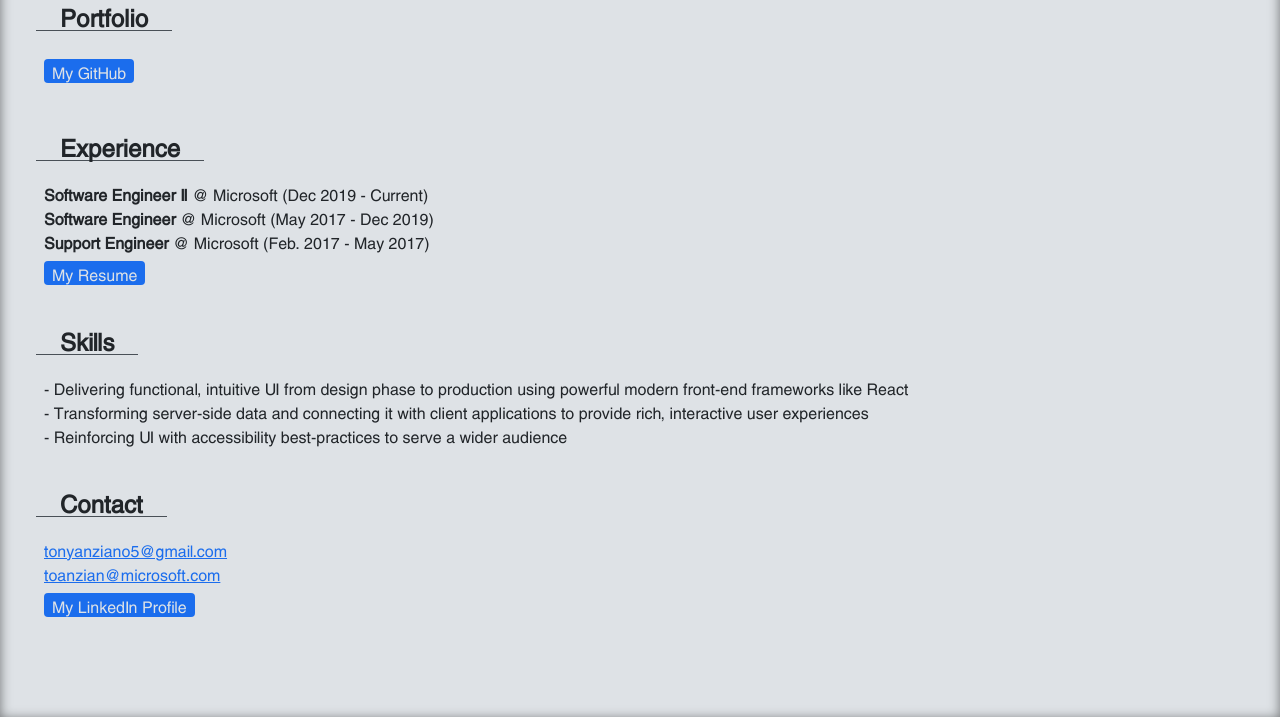
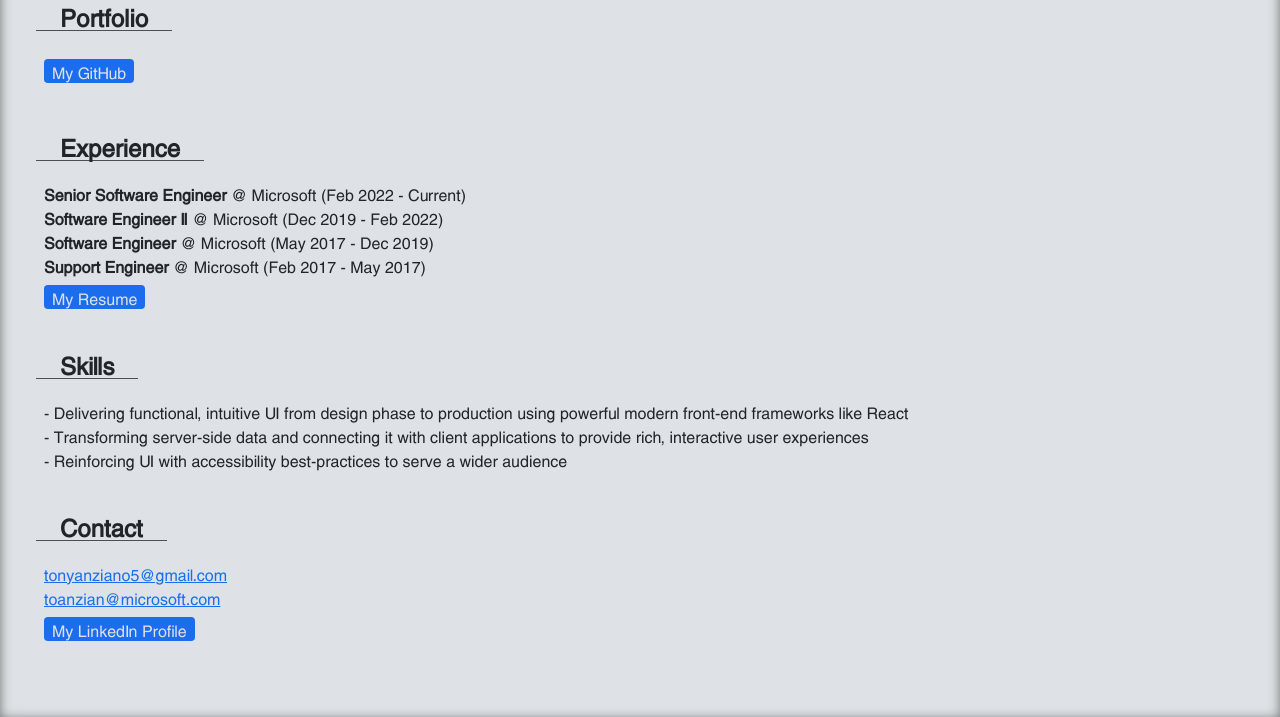
Before and after one commit to tonyanziano/tonyanziano.github.io, a website: page index.html in a window 1280 px wide. Shown: the part 83-800 px from the top of the page. Drawn offline with Linux system fonts and the light colour scheme.

Commit message:
Updated experience section with new position.

```diff
--- a/index.html
+++ b/index.html
@@ -34,9 +34,10 @@
       <section>
         <h1>Experience</h1>
         <ul>
-          <li><b>Software Engineer II</b> @ Microsoft (Dec 2019 - Current)</li>
+          <li><b>Senior Software Engineer</b> @ Microsoft (Feb 2022 - Current)</li>
+          <li><b>Software Engineer II</b> @ Microsoft (Dec 2019 - Feb 2022)</li>
           <li><b>Software Engineer</b> @ Microsoft (May 2017 - Dec 2019)</li>
-          <li><b>Support Engineer</b> @ Microsoft (Feb. 2017 - May 2017)</li>
+          <li><b>Support Engineer</b> @ Microsoft (Feb 2017 - May 2017)</li>
         </ul>
         <a
           class="link-button resume-button"
```
